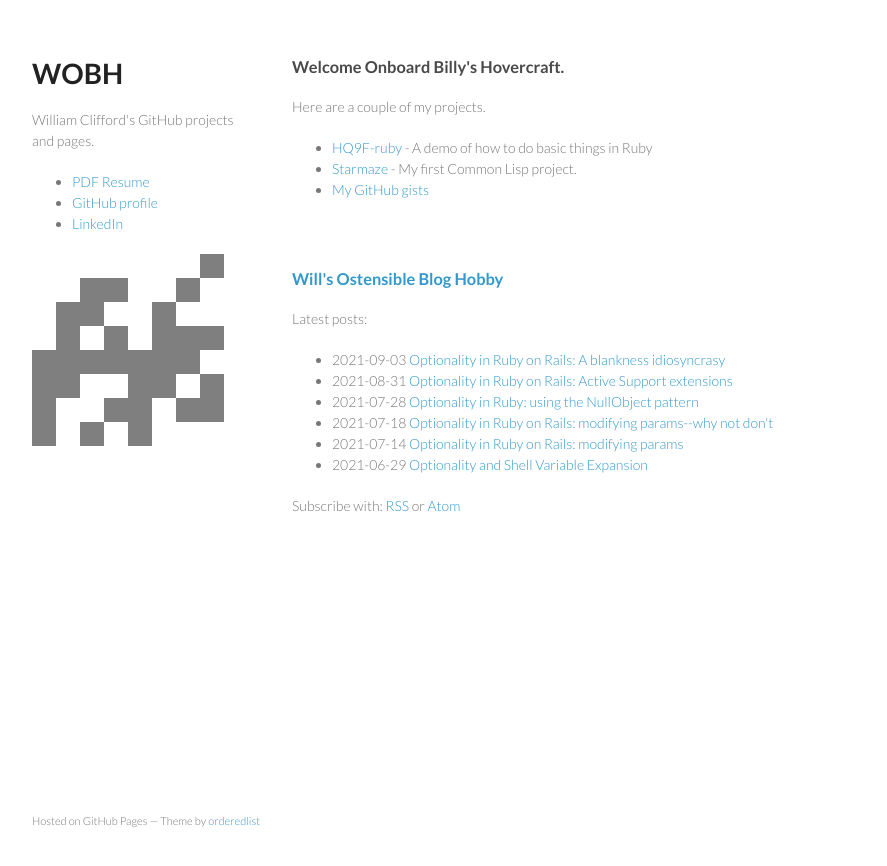
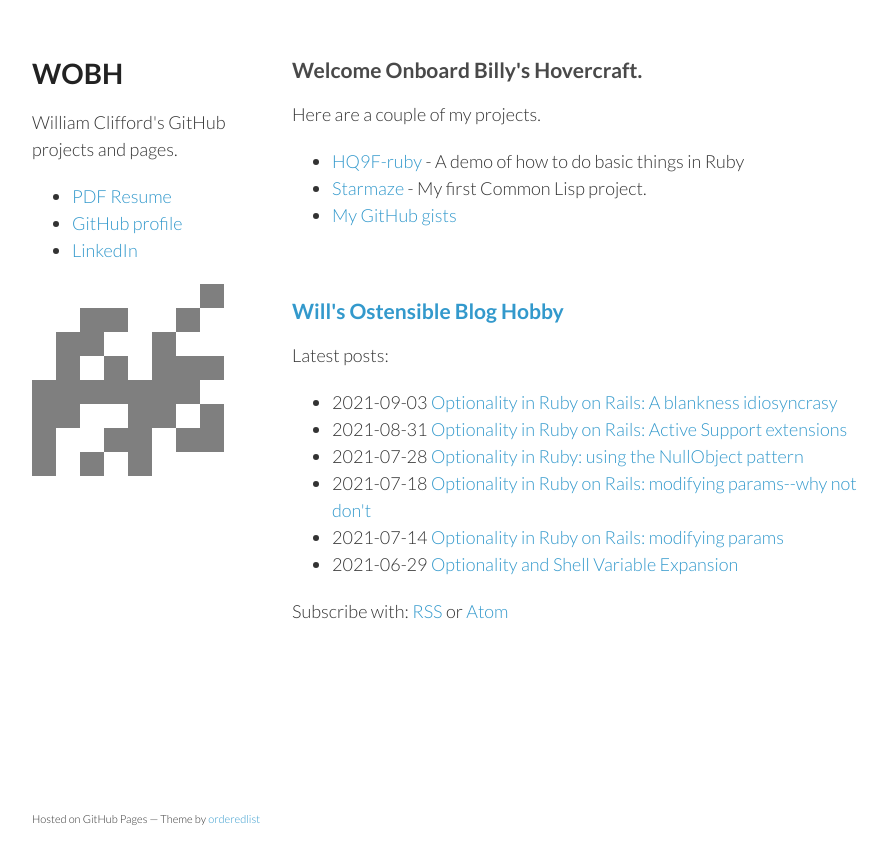
Before and after one commit to wobh/wobh.github.io, a Jekyll site: the page built from index.html, in a window 1280 px wide. Shown: the top 866 px of the page, without its empty margins (178-1065 px from the left). Built offline with Jekyll 4.4.1, drawn with Linux system fonts in a browser that asks for light colours.

Commit message:
style: try a larger, darker font

```diff
--- a/stylesheets/styles.css
+++ b/stylesheets/styles.css
@@ -2,8 +2,8 @@
 
 body {
   padding:50px;
-  font:14px/1.5 Lato, "Helvetica Neue", Helvetica, Arial, sans-serif;
-  color:#777;
+  font:18px/1.5 Lato, "Helvetica Neue", Helvetica, Arial, sans-serif;
+  color:#333;
   font-weight:300;
 }
 
@@ -40,7 +40,7 @@
 
 a small {
   font-size:11px;
-  color:#777;
+  color:#333;
   margin-top:-0.6em;
   display:block;
 }
```
